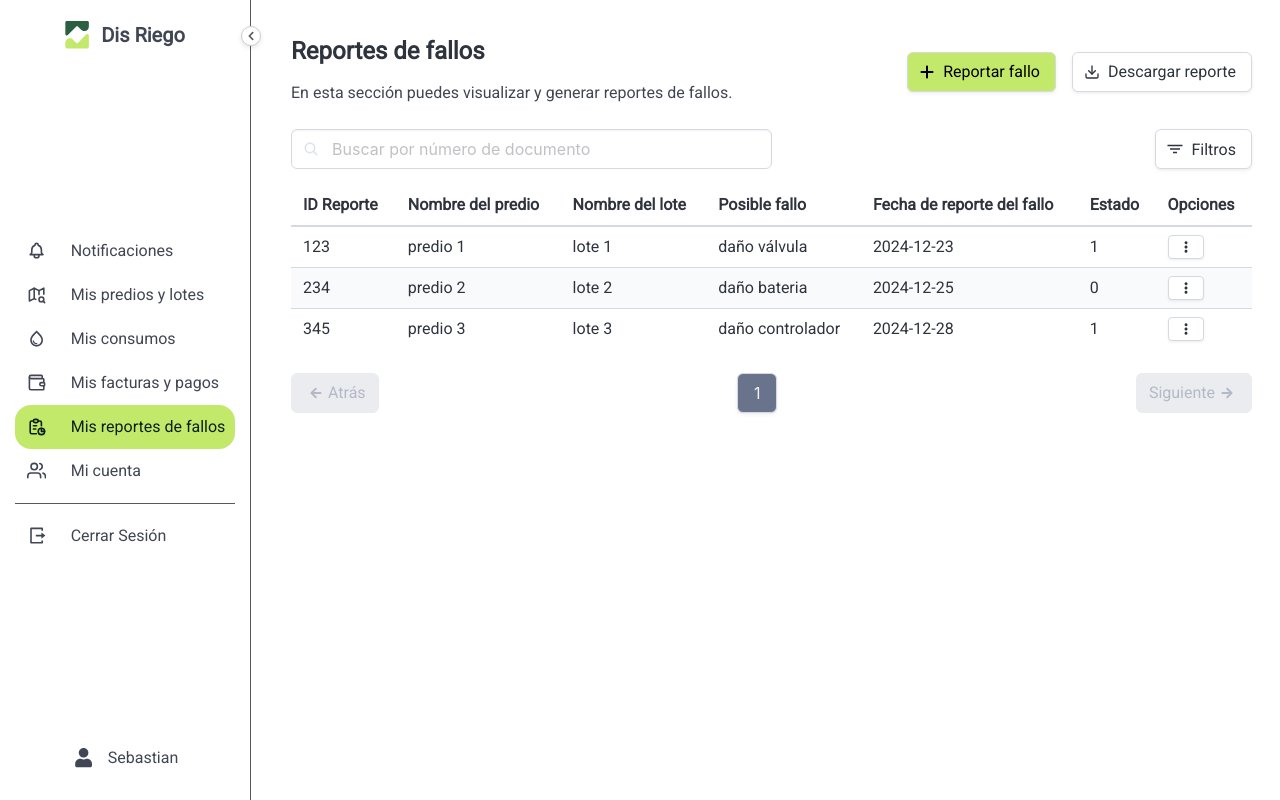
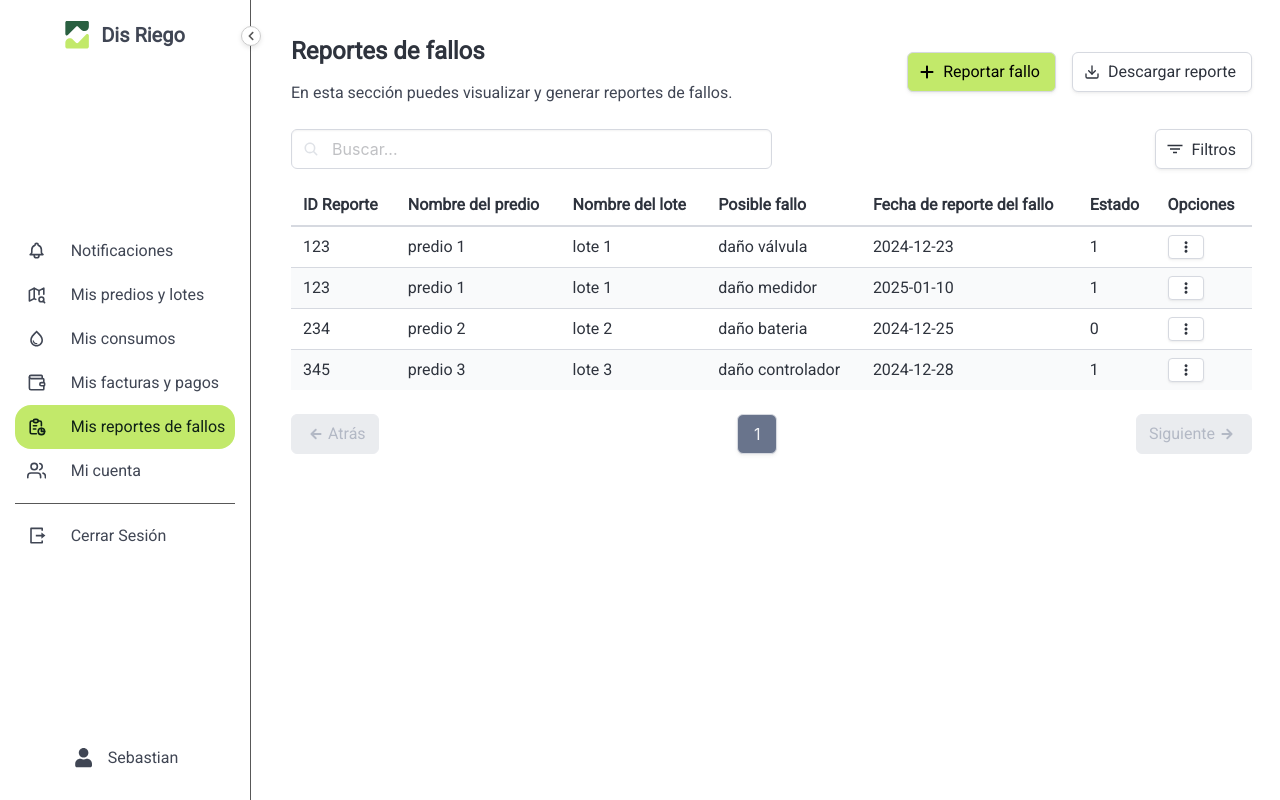
Before and after one commit to DisRiego/DisRiego_Frontend_Web, a React (Vite) app: page /dashboard/report in a window 1280 px wide. Built offline with nearby package versions, Linux system fonts and the light colour scheme.

Commit message:
Prueba de merge

```diff
--- a/src/components/dashboard/Fault_report.jsx
+++ b/src/components/dashboard/Fault_report.jsx
@@ -47,6 +47,14 @@ const Fault_report = () => {
         lote: "lote 1",
         fallo: "daño válvula",
         fecha: "2024-12-23",
+        estado: "1",
+      },
+      {
+        id: 123,
+        predio: "predio 1",
+        lote: "lote 1",
+        fallo: "daño medidor",
+        fecha: "2025-01-10",
         estado: "1",
       },
       {
--- a/src/components/dashboard/Search.jsx
+++ b/src/components/dashboard/Search.jsx
@@ -13,7 +13,7 @@ const Search = ({ onSearch }) => {
       <input
         className="input"
         type="text"
-        placeholder="Buscar por número de documento"
+        placeholder="Buscar..."
         onChange={handleInputChange}
       />
     </div>
```
